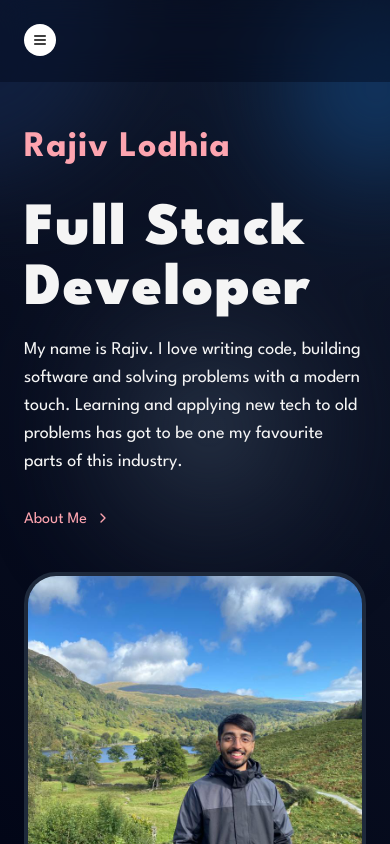
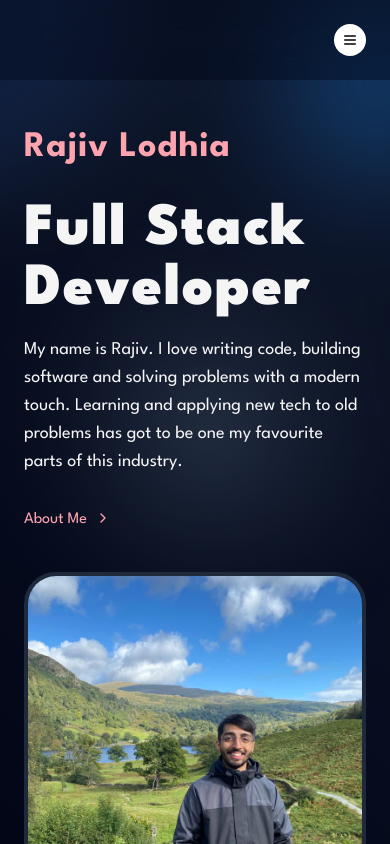
Before and after one commit to rajivlodhia/rajivlodhia, a Next.js app: page / in a window 390 px wide. Shown: the top 844 px of the page. Built offline with nearby package versions, Linux system fonts and the light colour scheme.

Commit message:
Fix mobile menu toggle and mobile menu backdrop

```diff
--- a/src/components/header/Header.tsx
+++ b/src/components/header/Header.tsx
@@ -5,6 +5,7 @@ import NavLink from '../ui/nav-link'
 import MobileMenu from './MobileMenu'
 import NameHome from '../ui/name-home'
 import { useEffect, useState } from 'react'
+import { cn } from '@/lib/utils'
 
 type Props = {
     children?: React.ReactNode
@@ -14,28 +15,33 @@ type Props = {
 const Header: NextComponentType<NextPageContext, object, Props> = (props: Props) => {
     // get the scroll position to only show the <NameHome /> when the user has scrolled past the hero section
     const [scrollPosition, setScrollPosition] = useState(0)
+    const [isMenuOpen, setIsMenuOpen] = useState(false)
+
     const handleScroll = () => {
         const position = window.pageYOffset
         setScrollPosition(position)
     }
     useEffect(() => {
         window.addEventListener('scroll', handleScroll, { passive: true })
+        // Get the current scroll position on page load.
+        handleScroll()
+
         return () => {
             window.removeEventListener('scroll', handleScroll)
         }
     }, [])
 
     return (
-        <header className="text-lg fixed left-0 w-full backdrop-blur-lg z-50 bg-slate-950/40">
-            <div className="flex p-6 max-w-7xl mx-auto">
-                {scrollPosition > 280 && <NameHome className="" />}
+        <header className={cn('text-lg fixed left-0 w-full z-50 bg-slate-950/40', !isMenuOpen && 'backdrop-blur-lg')}>
+            <div className="flex p-6 max-w-7xl mx-auto items-center">
+                {scrollPosition > 280 && <NameHome className="mt-1 sm:mt-0" />}
                 <nav className="hidden sm:flex flex-row gap-5 ml-auto">
                     <NavLink href="#about">About</NavLink>
                     <NavLink href="#projects">Projects</NavLink>
                     <NavLink href="#experience">Experience</NavLink>
                     <NavLink href="#contact">Contact Me</NavLink>
                 </nav>
-                <MobileMenu className="block sm:hidden" />
+                <MobileMenu isMenuOpen={isMenuOpen} setIsMenuOpen={setIsMenuOpen} />
             </div>
         </header>
     )
--- a/src/components/header/MobileMenu.tsx
+++ b/src/components/header/MobileMenu.tsx
@@ -1,32 +1,29 @@
-'use client'
-
 import type { NextComponentType, NextPageContext } from 'next'
 import { Button } from '../ui/button'
 import { Menu, X } from 'lucide-react'
-import { useState } from 'react'
 import { cn } from '@/lib/utils'
 import NavLink from '../ui/nav-link'
 import { AnimatePresence, motion } from 'framer-motion'
 import NameHome from '../ui/name-home'
 
 type Props = {
+    isMenuOpen: boolean
+    setIsMenuOpen: (isMenuOpen: boolean) => void
     className?: string
 }
 
 const MobileMenu: NextComponentType<NextPageContext, object, Props> = (props: Props) => {
-    const [isMenuOpen, setIsMenuOpen] = useState(false)
-
     const toggleMenu = () => {
-        setIsMenuOpen(!isMenuOpen)
+        props.setIsMenuOpen(!props.isMenuOpen)
     }
 
     return (
-        <div className={cn('', props.className)}>
+        <div className={cn('flex sm:hidden ml-auto', props.className)}>
             <Button size="icon" onClick={toggleMenu} className="rounded-full bg-white text-black w-8 h-8">
                 <Menu className="w-4 h-4" />
             </Button>
             <AnimatePresence>
-                {isMenuOpen && (
+                {props.isMenuOpen && (
                     <motion.div
                         key="mobile-menu"
                         initial={{ opacity: 0 }}
```
